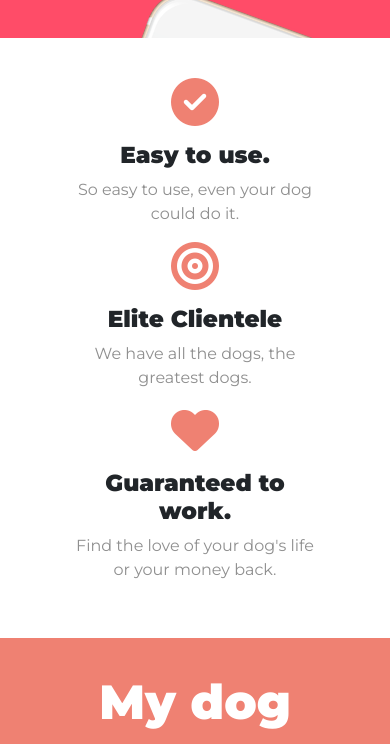
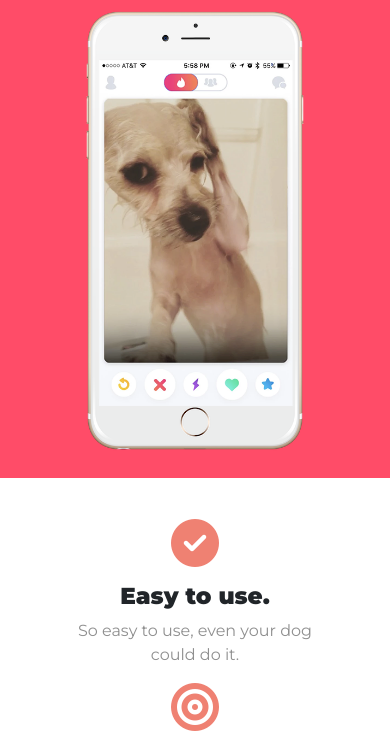
Before and after one commit to Preetraj2002/tindog, a plain HTML site: page index.html in a window 390 px wide. Shown: the part 730-1474 px from the top of the page. Drawn offline with nearby package versions, Linux system fonts and the light colour scheme.

Commit message:
media query for title added

```diff
--- a/css/styles.css
+++ b/css/styles.css
@@ -62,7 +62,7 @@ p{
 
 /* Title Image */
 .title-img{
-  width:270px;
+  width:25%;
   transform:rotate(20deg);
   /* padding-left:5%
   margin-left: 20; */
@@ -144,3 +144,17 @@ p{
 .pricing-column{
   padding : 3% 2%;
 }
+
+@media (max-width:1028px) {
+
+  #title{
+    text-align: center;
+  }
+  .title-img{
+  position: static;
+  transform: rotate(0);
+  width:80%;
+
+}
+
+}
```
